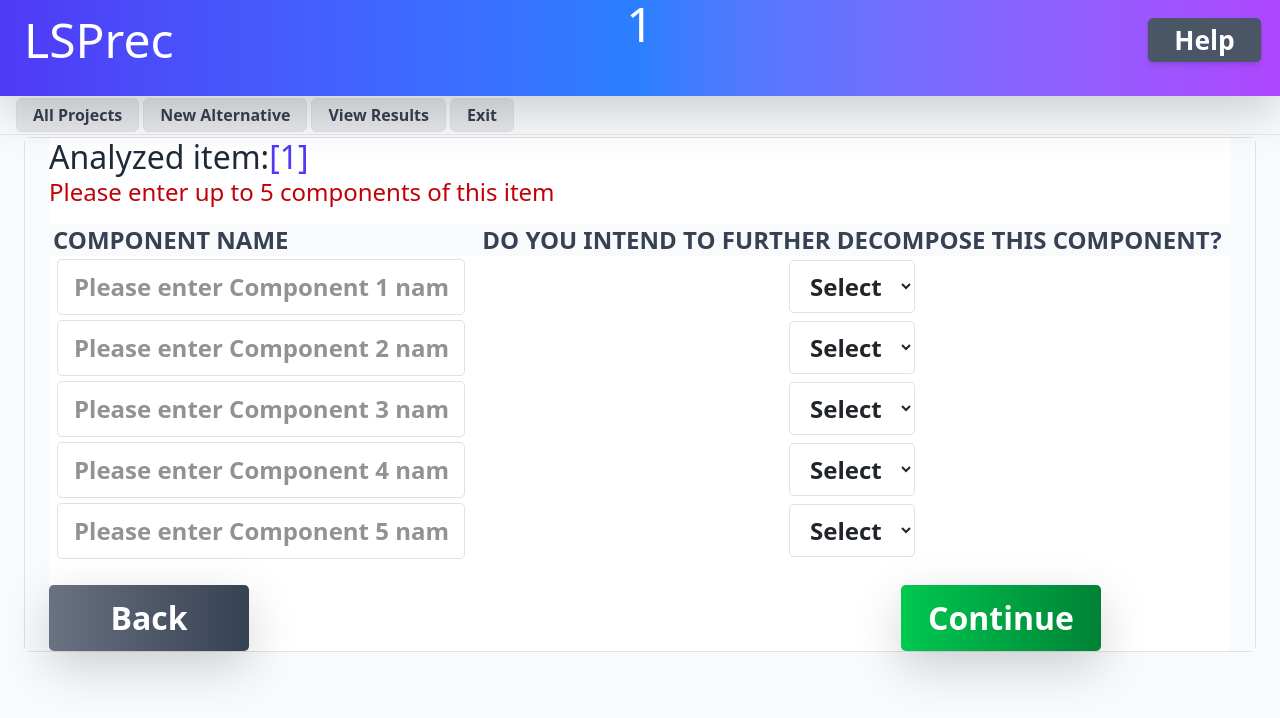
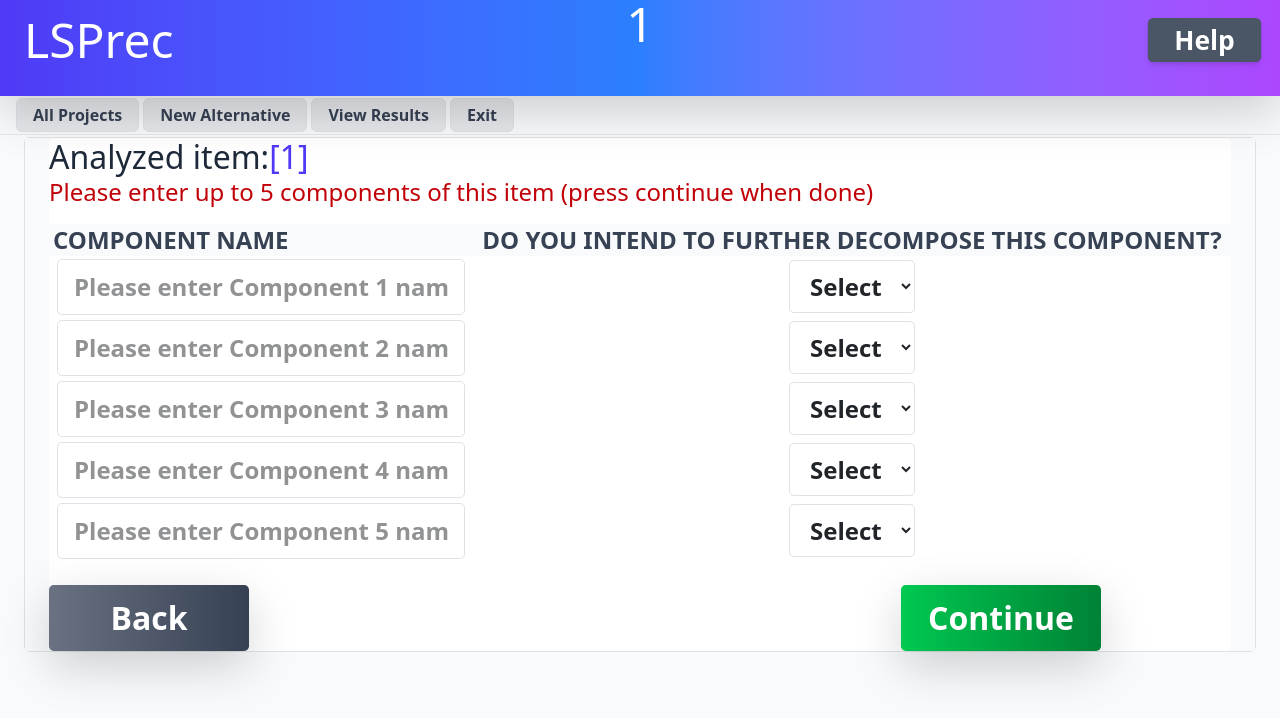
Before and after one commit to MalavyaRaval/LSP, a React (Vite) app in the folder frontend/: page /project/1 in a window 1280 px wide. Shown: the top 718 px of the page. Built offline with nearby package versions, Linux system fonts and the light colour scheme; no server answers.

Commit message:
small commit

```diff
--- a/frontend/src/components/DemaChat.jsx
+++ b/frontend/src/components/DemaChat.jsx
@@ -878,7 +878,8 @@ const DemaChat = () => {
           </span>
         </h2>
         <p className="text-2xl text-red-700 mt-0 mb-3">
-          Please enter up to 5 components of this item
+          Please enter up to 5 components of this item (press continue when
+          done)
         </p>
         <div className="overflow-x-auto">
           <table className="min-w-full divide-y divide-gray-200">
@@ -984,7 +985,9 @@ const DemaChat = () => {
         {showProjectTreeModal && (
           <div className="fixed inset-0 bg-gray-600 bg-opacity-50 overflow-y-auto h-full w-full flex justify-center items-center z-50">
             <div className="bg-white p-5 rounded-lg shadow-xl m-4 max-w-6xl w-full h-[90vh] flex flex-col">
-              <h3 className="text-xl font-bold mb-4">Project Tree</h3>
+              <h3 className="text-xl font-bold mb-4">
+                Components for Evaluation
+              </h3>
               <div
                 className="flex-grow overflow-y-auto mb-4"
                 style={{ scrollBehavior: "smooth" }}
```
